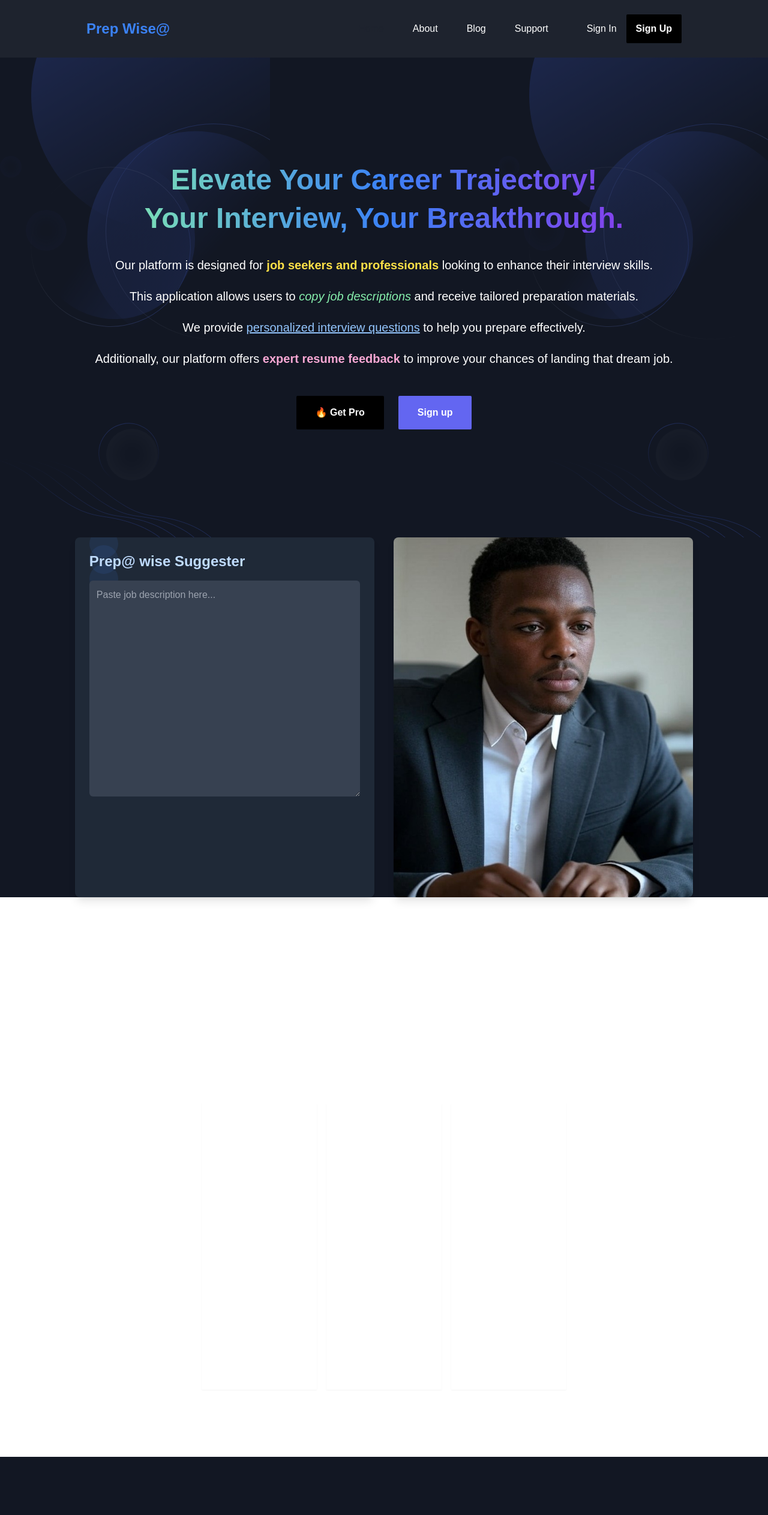
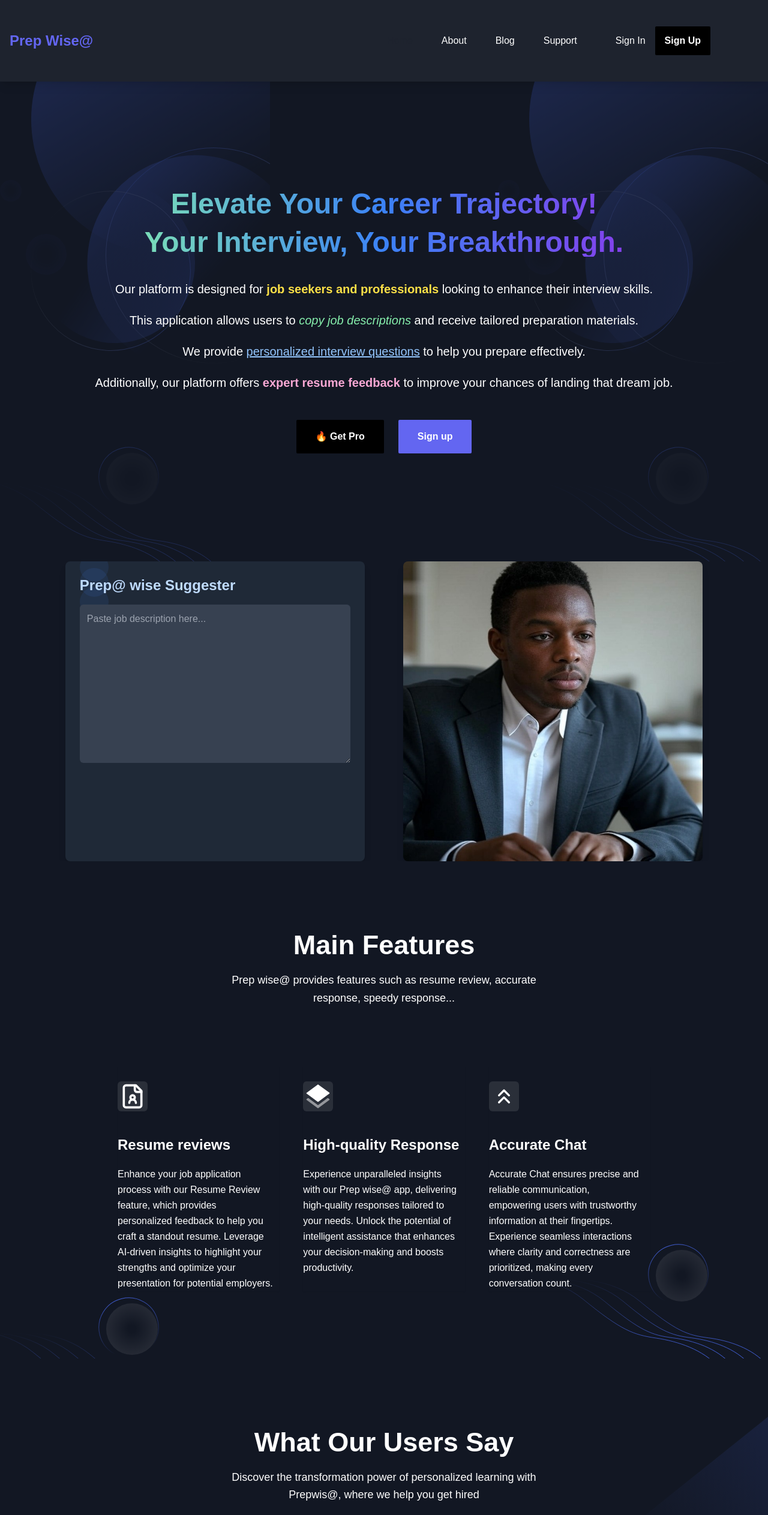
Before and after one commit to EwiJosepha/PrepWise, a Next.js app: page / in a window 1280 px wide. Shown: the top 2526 px of the page at 60% size. Built offline with nearby package versions, Linux system fonts and the light colour scheme.

Commit message:
hero sec restructuring

```diff
--- a/src/core/landing/Features/index.tsx
+++ b/src/core/landing/Features/index.tsx
@@ -1,11 +1,13 @@
+import HeroTopSVG from "@/components/svg-components/hero-top-svg";
 import SectionTitle from "../Common/SectionTitle";
 import SingleFeature from "./SingleFeature";
 import featuresData from "./featuresData";
+import HeroSecBottomSVG from "@/components/svg-components/hero-sec-bottom-svg";
 
 const Features = () => {
   return (
     <>
-      <section id="features" className="py-16 md:py-20 lg:py-28 text-white">
+      <section id="features" className=" relative py-16 md:py-20 lg:py-28 text-white bg-secondary">
         <div className=" flex flex-col items-center">
           <SectionTitle
             title="Main Features"
@@ -13,13 +15,19 @@ const Features = () => {
             center
           />
 
-          <div className="xl:w-[50%] w-full">
-            <div className="grid grid-cols-1  md:grid-cols-2 lg:grid-cols-3 px-4 md:gap-4">
+          <div className="container">
+            <div className="grid grid-cols-1  md:grid-cols-2 lg:grid-cols-3 px-4 md:gap-4 lg:gap-10 ">
               {featuresData.map((feature) => (
                 <SingleFeature key={feature.id} feature={feature} />
               ))}
             </div>
           </div>
+        </div>
+        <div className="absolute bottom-0 right-0">
+          <HeroSecBottomSVG />
+        </div>
+        <div className="absolute Top-0 left-0">
+          <HeroSecBottomSVG />
         </div>
       </section>
     </>
--- a/src/core/landing/Testimonials/SingleTestimonial.tsx
+++ b/src/core/landing/Testimonials/SingleTestimonial.tsx
@@ -20,7 +20,7 @@ const SingleTestimonial = ({ testimonial }: { testimonial: Testimonial }) => {
 
   return (
     <div className="w-full">
-      <div className="rounded-sm bg-tetiary p-8 shadow-two duration-300 hover:shadow-one dark:bg-dark dark:shadow-three dark:hover:shadow-gray-dark lg:px-5 xl:px-8 lg:h-[300px]">
+      <div className="rounded-sm bg-tetiary p-8 shadow-two duration-300 hover:shadow-one dark:bg-dark dark:shadow-three dark:hover:shadow-gray-dark lg:px-5 xl:px-8 lg:h-[350px]">
         <div className="mb-5 flex items-center space-x-1">{ratingIcons}</div>
         <p className="mb-8 border-b border-body-color border-opacity-10 pb-8 text-base leading-relaxed text-white dark:border-white dark:border-opacity-10 dark:text-white">
           “{content}
--- a/src/core/landing/Testimonials/index.tsx
+++ b/src/core/landing/Testimonials/index.tsx
@@ -10,7 +10,7 @@ const testimonialData: Testimonial[] = [
   {
     id: 1,
     name: "Faith Ngani",
-    designation: "Manager at Rebase",
+    designation: "Manager at RCC",
     content:
       "Our members are so impressed. It's intuitive. It's clean. It's distraction free.",
     image: faith,
@@ -39,7 +39,7 @@ const testimonialData: Testimonial[] = [
 const Testimonials = () => {
   return (
     <section className="dark:bg-bg-color-dark bg-gray-light relative z-10 py-16 md:py-20 lg:py-28 bg-secondary">
-      <div className="px-4 md:px-14  ls:px-40">
+      <div className="px-4 md:px-14  ls:px-40  container">
         <SectionTitle
           title="What Our Users Say"
           paragraph="Discover the transformation power of personalized learning with Prepwis@, where we help you get hired"
--- a/src/core/landing/action-call/index.tsx
+++ b/src/core/landing/action-call/index.tsx
@@ -2,19 +2,19 @@ import React from 'react';
 import Button from '@/components/button';
 const CallToAction = () => {
   return (
-    <section className="bg-secondary-color py-16 px-4 sm:px-6 lg:px-8">
+    <section className="bg-secondary py-16 px-4 sm:px-6 lg:px-8">
       <div className="max-w-7xl mx-auto text-center">
         <h2 className="text-3xl sm:text-4xl font-extrabold text-white mb-4">
           Ready to Transform Your Interview Skills?
         </h2>
         <p className="text-xl text-white mb-8">
-          Join thousands of successful candidates who've aced their interviews with our app.
+          Empower your professional journey with proven interview strategies. <span className="text-indigo-500">Unlock your potential, one interview at a time.</span>
         </p>
         <div className="flex flex-col sm:flex-row justify-center items-center space-y-4 sm:space-y-0 sm:space-x-4">
           <Button className="inline-block  rounded-sm px-4 py-3 m:px-8 text-base font-semibold text-white duration-300 ease-in-out hover:bg-indigo-950 dark:bg-white/10 dark:text-white dark:hover:bg-white/5" variant='secondary' >
             Learn More
           </Button>
-          <Button className="inline-block rounded-sm bg-black px-6 py-3 m:px-8 text-base font-semibold text-white duration-300 ease-in-out hover:bg-indigo-950 dark:bg-white/10 dark:text-white dark:hover:bg-white/5 "  variant='primary'>
+          <Button className="inline-block rounded-sm bg-black px-6 py-3 m:px-8 text-base font-semibold text-white duration-300 ease-in-out hover:bg-indigo-950 dark:bg-white/10 dark:text-white dark:hover:bg-white/5 " variant='primary'>
             Start Now
           </Button>
         </div>
--- a/src/core/landing/header/index.tsx
+++ b/src/core/landing/header/index.tsx
@@ -29,20 +29,21 @@ const Header = () => {
   return (
     <>
       <header
-        className={`left-0 top-0 z-40 sticky flex flex-col w-full   bg-thick-blue`}
+        className={`bg-blue w-screen sticky top-0 left-0
+             right-0 z-40 shadow-lg bg-primary`}
       >
-        <div className=" flex flex-col lg:px-20 px-4 w-full  justify-between bg-primary">
-          <div className="relative -mx-4 flex items-center  justify-between">
-            <div className="lg:pl-20 xl:mr-12 px-4">
+        <div className="container mx-auto justify-between px-4 lg:max-w-7xl md:items-center md:flex">
+          {/* <div className="relative -mx-4 flex items-center  justify-between"> */}
+            <div className="flex items-center justify-between py-3 md:py-5 md:block max-w-full">
               <Link
                 href="/"
                 className={` block w-full ${sticky ? "py-5 lg:py-2" : "py-8"
                   } `}
               >
-                <p className="font-bold text-blue-500 md:text-2xl">Prep Wise@</p>
+                <p className="font-bold  md:text-2xl text-indigo-500">Prep Wise@</p>
               </Link>
             </div>
-            <div className="flex  items-center justify-center lg:pr-20 px-4">
+            <div className="flex flex-1 justify-end lg:pr-20 px-4">
               <div>
                 <button
                   onClick={navbarToggleHandler}
@@ -112,7 +113,7 @@ const Header = () => {
                 </div>
               </div>
             </div>
-          </div>
+          {/* </div> */}
         </div>
       </header>
     </>
--- a/src/core/landing/interview-suggestion/index.tsx
+++ b/src/core/landing/interview-suggestion/index.tsx
@@ -35,9 +35,10 @@ const InterviewSuggestionBox = () => {
   };
 
   return (
-    <div className='bg-secondary flex flex-col md:flex-row items-center justify-center  w-full border-none px-4'>
+    <div className='bg-secondary'>
+    <div className=' flex flex-col md:flex-row items-center justify-center  w-full border-none px-4 lg:max-w-7xl mx-auto gap-8'>
       <motion.div
-        className="bg-gray-800 text-blue-200 p-6 rounded-lg shadow-lg w-full md:w-1/2 lg:w-2/5 relative overflow-hidden h-[600px]"
+        className="bg-gray-800 text-blue-200 p-6 rounded-lg shadow-lg w-full md:w-1/2 lg:w-2/5 relative overflow-hidden h-[500px]"
         initial={{ opacity: 0, x: -50 }}
         animate={{ opacity: 1, x: 0 }}
         transition={{ duration: 0.5 }}
@@ -50,7 +51,7 @@ const InterviewSuggestionBox = () => {
           <h2 className="text-2xl font-bold mb-4">Prep@ wise Suggester</h2>
           <textarea
             className="w-full p-3 bg-gray-700 text-blue-100 rounded-md focus:outline-none focus:ring-2 focus:ring-blue-500"
-            rows={14}
+            rows={10}
             placeholder="Paste job description here..."
             onPaste={handlePaste}
           ></textarea>
@@ -82,7 +83,7 @@ const InterviewSuggestionBox = () => {
         animate={{ opacity: 1, x: 0 }}
         transition={{ duration: 0.5, delay: 0.2 }}
       >
-       <div className="relative w-full h-[600px] aspect-square">
+       <div className="relative w-full h-[500px] aspect-square">
   <Image
     src={interviewPicture}
     alt="Interview illustration"
@@ -93,6 +94,7 @@ const InterviewSuggestionBox = () => {
 </div>
       </motion.div>
     </div>
+    </div>
   );
 };
 
```
